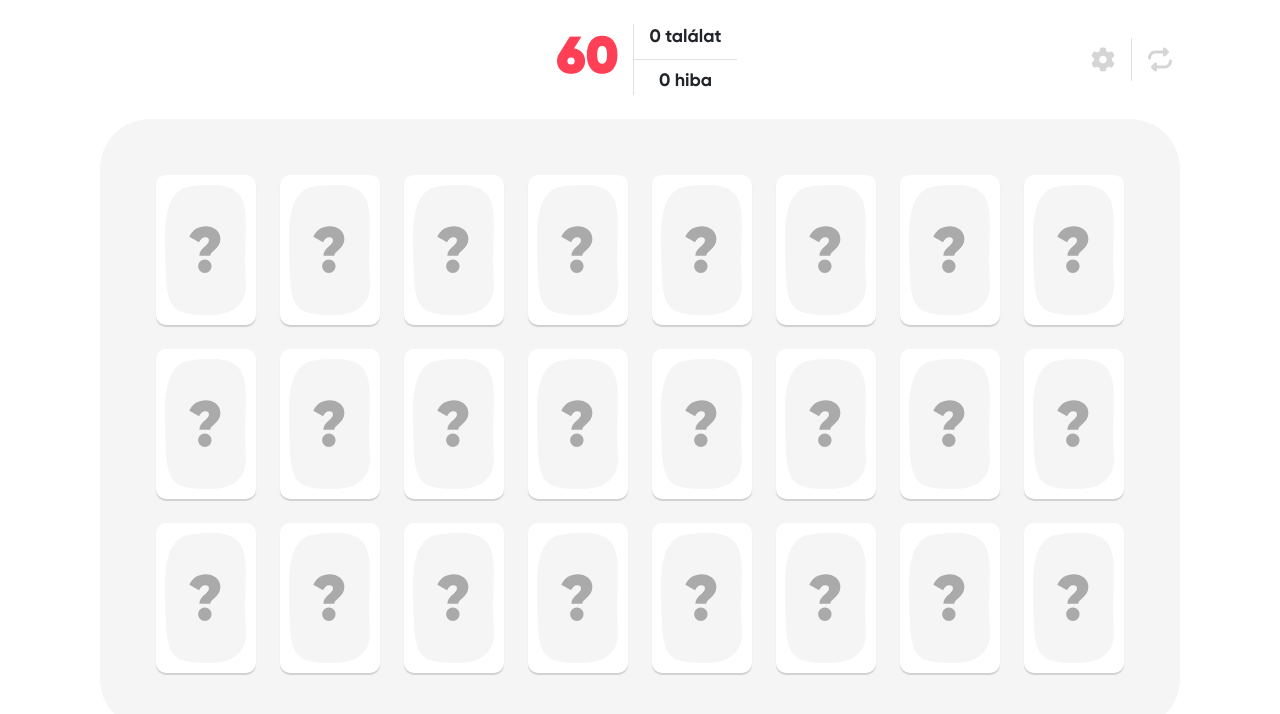
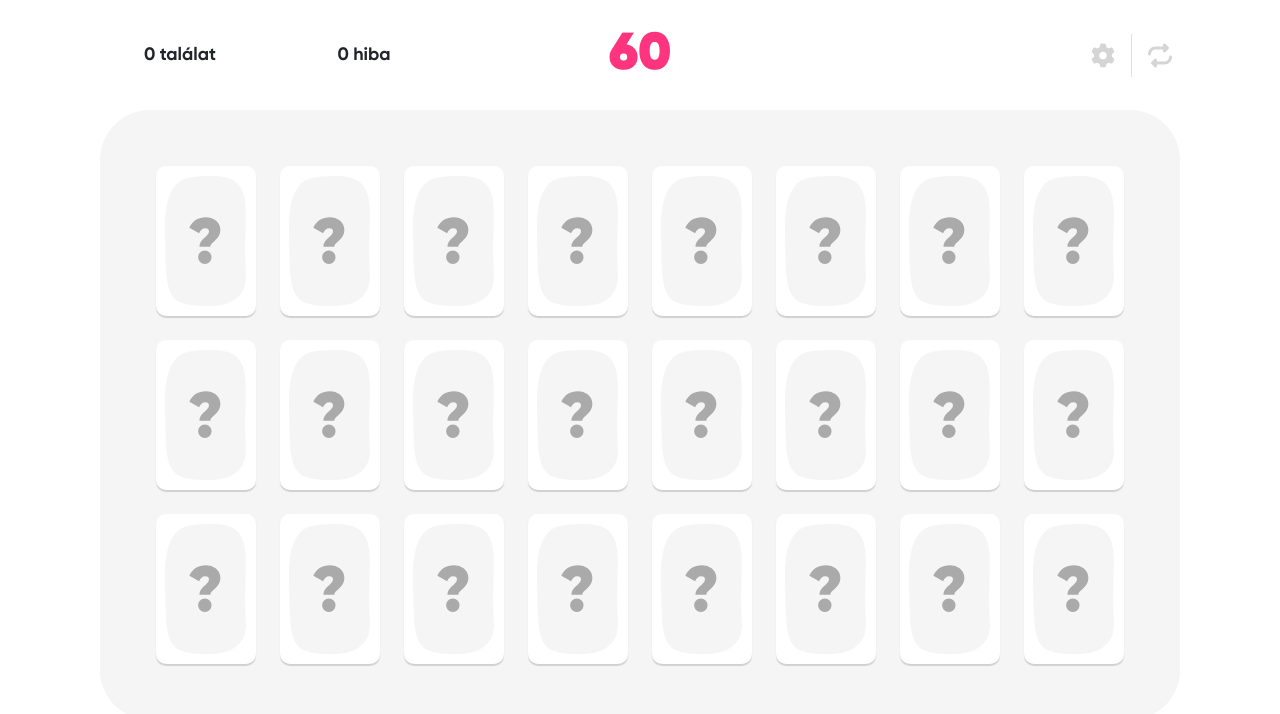
Before and after one commit to marcmesz/memory-game, a React (Vite) app: page / in a window 1280 px wide. Shown: the top 714 px of the page. Built offline with nearby package versions, Linux system fonts and the light colour scheme.

Commit message:
update header

```diff
--- a/src/app/assets/scss/variables.scss
+++ b/src/app/assets/scss/variables.scss
@@ -4,7 +4,8 @@ $font-family: "Gilroy-Bold", system-ui, -apple-system, "Segoe UI", Roboto,
   "Helvetica Neue", "Noto Sans", "Liberation Sans", Arial, sans-serif !default;
 $font-size-base: 18px;
 
-$primary: #ff3f56;
+$primary: #ff347e;
+$primary-light: lighten($primary, 35%);
 
 $white: #ffffff;
 $black: #000000;
@@ -12,9 +13,6 @@ $black: #000000;
 $gray-100: #f5f5f5;
 $gray-200: #d5d5d5;
 
-$green-100: #ebf5f3;
-$green-200: #b6e9de;
-
 $card-bg-from: rgba(220, 220, 220, 0.1);
 $card-bg-to: rgba(223, 190, 156, 0.1);
 
--- a/src/app/components/card/GameCard.module.scss
+++ b/src/app/components/card/GameCard.module.scss
@@ -47,10 +47,10 @@
 
       svg {
         path:first-of-type {
-          fill: $green-100;
+          fill: $primary-light;
         }
         path {
-          fill: $green-200;
+          fill: $primary;
         }
       }
     }
--- a/src/app/components/header/Header.tsx
+++ b/src/app/components/header/Header.tsx
@@ -14,12 +14,29 @@ const Header = () => {
 
   return (
     <>
-      <Row className="my-4 header">
-        <Col
-          sm={12}
-          md={4}
-          className="text-start text-sm-center text-md-start mb-4 mb-md-0"
-        ></Col>
+      <Row className="my-4">
+        <Col sm={12} md={4}>
+          <Row className="h-100">
+            <Col
+              md={6}
+              className="d-flex align-items-center justify-content-md-center"
+            >
+              <FormattedMessage
+                id="count-matches"
+                values={{ count: props.matchedCount }}
+              />
+            </Col>
+            <Col
+              md={6}
+              className="d-flex align-items-center justify-content-md-center"
+            >
+              <FormattedMessage
+                id="count-mistakes"
+                values={{ count: props.mistakesCount }}
+              />
+            </Col>
+          </Row>
+        </Col>
         <Col sm={12} md={4} className="text-center">
           <section className="d-flex justify-content-center align-items-center h-100">
             <article
@@ -28,20 +45,6 @@ const Header = () => {
             >
               {props.timer}
             </article>
-            <div className="d-flex flex-column justify-content-between border-start">
-              <article className="pt-0 pb-2 px-3 border-bottom">
-                <FormattedMessage
-                  id="count-matches"
-                  values={{ count: props.matchedCount }}
-                />
-              </article>
-              <article className="pb-0 pt-2 px-3">
-                <FormattedMessage
-                  id="count-mistakes"
-                  values={{ count: props.mistakesCount }}
-                />
-              </article>
-            </div>
           </section>
         </Col>
         <Col sm={12} md={4} className={styles.headerMenu}>
```
